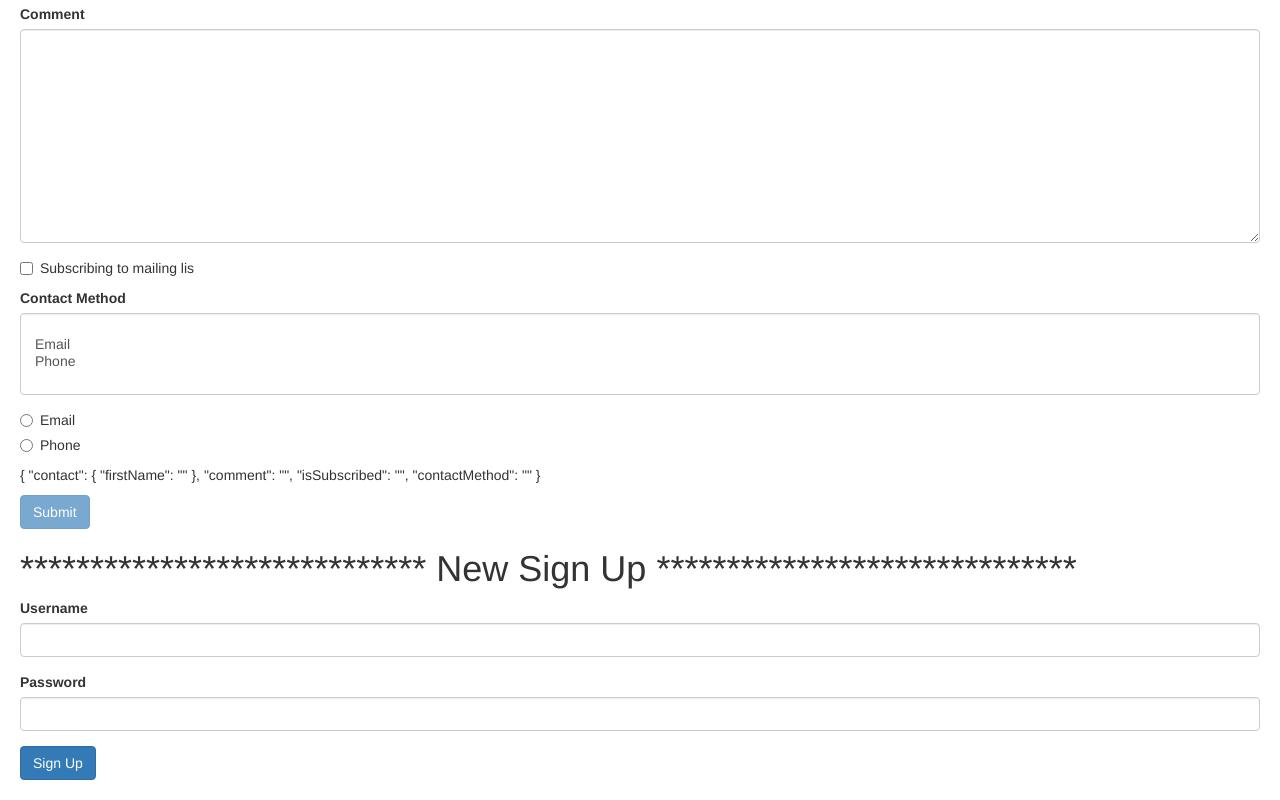
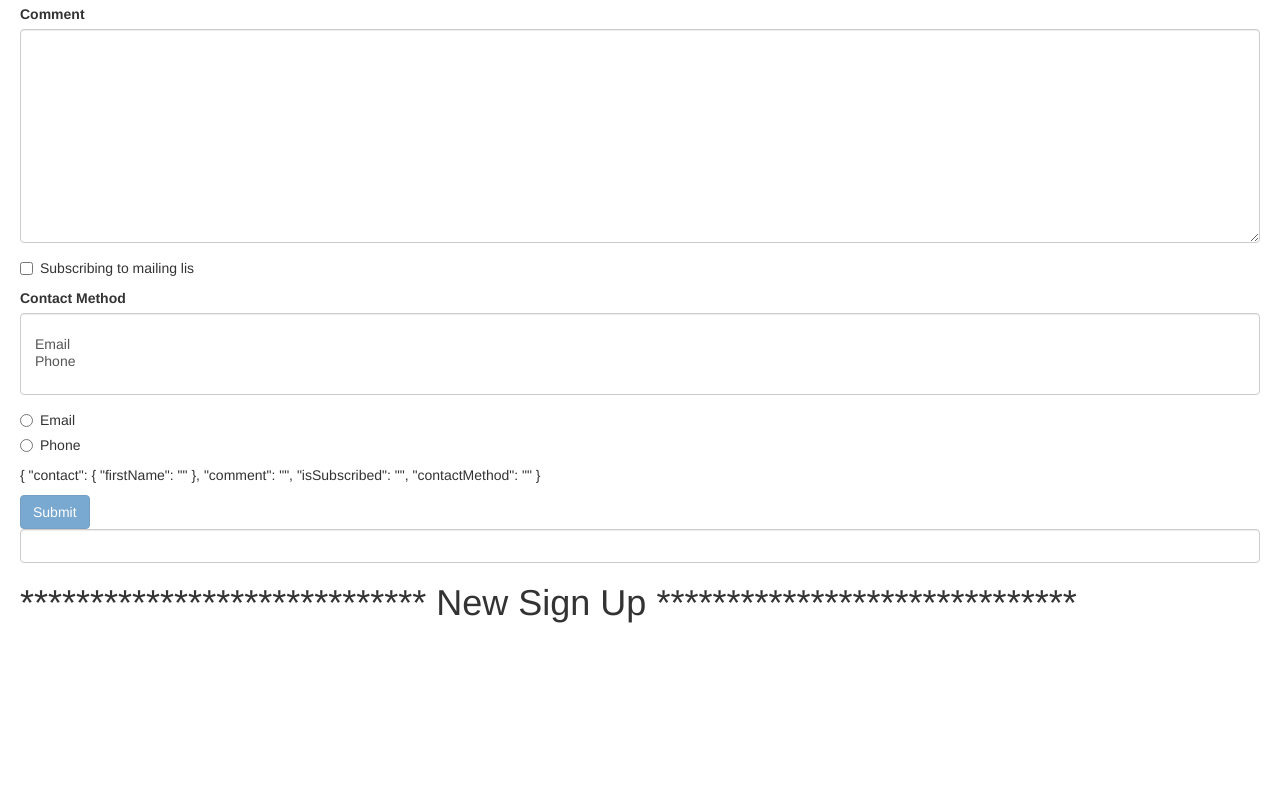
Before and after one commit to Asoft01/angular-project, an Angular app: page / in a window 1280 px wide. Shown: the part 748-1548 px from the top of the page. After the commit the page ends 1400 px from the top, so only its background shows below. Built offline with nearby package versions, Linux system fonts and the light colour scheme.

Commit message:
Solution- Change Password Form

```diff
--- a/src/app/app.component.html
+++ b/src/app/app.component.html
@@ -17,6 +17,7 @@
 <button (click)="onClick()"></button> -->
 
 <favourite [isFavourite]="post.isFavourite" (change)="onFavouriteChanged($event)"></favourite>
+
 <!-- <favourite [is-favourite]="post.isFavourite"></favourite> -->
 <bootstrap-panel>
     <!-- <div class="heading">Heading</div> -->
@@ -106,6 +107,6 @@
 
 <contact-form></contact-form>
 <!-- <app-contact-course-form></app-contact-course-form> -->
-<!-- <new-course-form></new-course-form> -->
+<new-course-form></new-course-form>
 <h1>***************************** New Sign Up ******************************</h1>
-<signup-form></signup-form>
+<!-- <signup-form></signup-form> -->
--- a/src/app/app.module.ts
+++ b/src/app/app.module.ts
@@ -22,6 +22,7 @@ import { ZippyComponent } from './zippy/zippy.component';
 import { ContactFormComponent } from './contact-form/contact-form.component';
 import { ContactCourseFormComponent } from './contact-course-form/contact-course-form.component';
 import { NewCourseFormComponent } from './new-course-form/new-course-form.component';
+import { ChangePasswordComponent } from './change-password/change-password.component';
 
 @NgModule({
   declarations: [
@@ -41,7 +42,8 @@ import { NewCourseFormComponent } from './new-course-form/new-course-form.compon
     ContactFormComponent,
     ContactCourseFormComponent,
     NewCourseFormComponent,
-    SignupFormComponent
+    SignupFormComponent,
+    ChangePasswordComponent
   ],
   imports: [
     BrowserModule,
--- /dev/null
+++ b/src/app/change-password/change-password.component.html
@@ -0,0 +1,15 @@
+<form [formGroup] = "form">
+    <div class="form-group">
+        <label for="">Old Password</label>
+        <input formControlName = "oldPassword" type="password" class="form-control">
+    </div>
+    <div class="form-group">
+        <label for="">New Password</label>
+        <input formControlName = "newPassword" type="password" class="form-control">
+    </div>
+    <div class="form-group">
+        <label for="">Confirm Password</label>
+        <input formControlName = "confirmPassword" type="password" class="form-control">
+    </div>
+    <button class="btn btn-primary">Change Password</button>
+</form>
--- /dev/null
+++ b/src/app/change-password/change-password.component.ts
@@ -0,0 +1,19 @@
+import { FormGroup, FormBuilder, Validators } from '@angular/forms';
+import { Component, OnInit } from '@angular/core';
+
+@Component({
+  selector: 'app-change-password',
+  templateUrl: './change-password.component.html',
+  styleUrls: ['./change-password.component.css']
+})
+export class ChangePasswordComponent {
+  form : FormGroup;
+
+  constructor(fb: FormBuilder){
+    this.form = fb.group({
+      oldPassword : ['', Validators.required],
+      newPassword : ['', Validators.required],
+      confirmPassword: ['', Validators.required]
+    });
+  }
+}
--- a/src/app/like/like.component.ts
+++ b/src/app/like/like.component.ts
@@ -13,4 +13,5 @@ export class LikeComponent {
     this.likesCount += (this.isActive) ? - 1 : 1;
     this.isActive = !this.isActive;
   }
+
 }
--- a/src/app/new-course-form/new-course-form.component.html
+++ b/src/app/new-course-form/new-course-form.component.html
@@ -1,4 +1,4 @@
-<form #f="ngForm" (ngSubmit)="submit(f.value)">
+<!-- <form #f="ngForm" (ngSubmit)="submit(f.value)">
     <div class="form-group">
         <label for="name">Course Name</label>
         <input required minlength="3" ngModel name="name" #name = "ngModel" type="text" id="name" class="form-control">
@@ -28,4 +28,35 @@
     </div>
     <p>{{ f.value | json }}</p>
     <button class="btn btn-primary" [disabled]="f.invalid">Create Course</button>
+</form>  -->
+
+<form>
+    <input
+    type="text"
+    class="form-control"
+    (keyup.enter)="addTopic(topic)" #topic
+    >
+    <ul class="list-group">
+        <!-- <li
+        *ngFor = "let topic of form.get('topics').controls"
+        class="list-group-item">
+            {{ topic.value }}
+        </li> -->
+
+        <!-- Before Refactoring  -->
+        <!-- <li
+        *ngFor = "let topic of form.get('topics')['controls']"
+        class="list-group-item">
+            {{ topic.value }}
+        </li>
+         -->
+
+         <!-- After Refactoring -->
+         <li
+         *ngFor = "let topic of topics.controls"
+         (click) ="removeTopic(topic)"
+         class="list-group-item">
+            {{ topic.value }}
+        </li>
+    </ul>
 </form>
--- a/src/app/new-course-form/new-course-form.component.ts
+++ b/src/app/new-course-form/new-course-form.component.ts
@@ -1,25 +1,67 @@
-import { Component, OnInit } from '@angular/core';
+import { FormGroup, FormArray, FormControl, FormBuilder, Validators } from '@angular/forms';
+import { Component } from '@angular/core';
 
 @Component({
   selector: 'new-course-form',
   templateUrl: './new-course-form.component.html',
   styleUrls: ['./new-course-form.component.css']
 })
-export class NewCourseFormComponent implements OnInit {
-  categories =  [
-    {id:1, name: "Development"},
-    {id: 2, name: "Art"},
-    {id: 3, name: "Languages"}
-  ]
+
+export class NewCourseFormComponent {
+// export class NewCourseFormComponent implements OnInit {
+  // categories =  [
+  //   {id:1, name: "Development"},
+  //   {id: 2, name: "Art"},
+  //   {id: 3, name: "Languages"}
+  // ]
 
 
-  constructor() { }
+  // constructor() { }
 
-  submit(course){
-    console.log(course);
+  // submit(course){
+  //   console.log(course);
+  // }
+
+  // ngOnInit(): void {
+  // }
+
+  // form = new FormGroup({
+  //   name : new FormControl('', Validators.required),
+  //   contact: new FormGroup({
+  //     email: new FormControl(),
+  //     phone : new FormControl()
+  //   }),
+  //   topics : new FormArray([])
+  // });
+
+  form;
+
+  constructor(fb: FormBuilder){
+    this.form = fb.group({
+      name : ['', Validators.required],
+      contact: fb.group({
+        email: [],
+        phone: []
+      }),
+      topics: fb.array([])
+    });
   }
 
-  ngOnInit(): void {
+  addTopic(topic: HTMLInputElement){
+    // (this.form.get('topics') as FormArray).push(new FormControl(topic.value));
+    this.topics.push(new FormControl(topic.value));
+    topic.value = '';
+  };
+
+  // refactoring the code
+
+  removeTopic(topic: FormControl){
+    let index = this.topics.controls.indexOf(topic);
+    this.topics.removeAt(index);
+  }
+
+  get topics(){
+    return this.form.get('topics') as FormArray;
   }
 
 }
--- a/src/app/signup-form/signup-form.component.html
+++ b/src/app/signup-form/signup-form.component.html
@@ -3,6 +3,7 @@
         The username or password is invalid.
     </div>
 
+    <div formGroupName="account">
         <div class="form-group">
             <label for="username">Username</label>
             <input
@@ -30,5 +31,7 @@
                 type="text"
                 class="form-control">
         </div>
+    </div>
+
     <button class="btn btn-primary" type="submit">Sign Up</button>
 </form>
--- a/src/app/signup-form/signup-form.component.ts
+++ b/src/app/signup-form/signup-form.component.ts
@@ -15,15 +15,27 @@ export class SignupFormComponent {
     //   UsernameValidators.cannotContainSpace
     // ]),
 
-    username : new FormControl('',
-    Validators.required,
-    UsernameValidators.shouldBeUnique),
-    password: new FormControl('', Validators.required)
+    //////////////////////////////////////////////////////////////////////
+
+    // username : new FormControl('',
+    // Validators.required,
+    // UsernameValidators.shouldBeUnique),
+    // password: new FormControl('', Validators.required)
+    /////////////////////////////////////////////////////////////////////
+
+    account : new FormGroup({
+      username : new FormControl(''),
+      password: new FormControl('')
+    })
   });
 
+  // get username(){
+  //   return this.form.get('username');
+  // }
+
   get username(){
-    return this.form.get('username');
-  }
+    return this.form.get('account.username');
+  };
 
   login(){
       this.form.setErrors({
```
Also changed, not shown: notes.txt, src/app/change-password/change-password.component.css (added), src/app/favourite/favourite.component.html (line endings or trailing spaces), 1 other file (tests, documents, lock files or other folders). Lines whose indentation alone changed are shown as unchanged.
